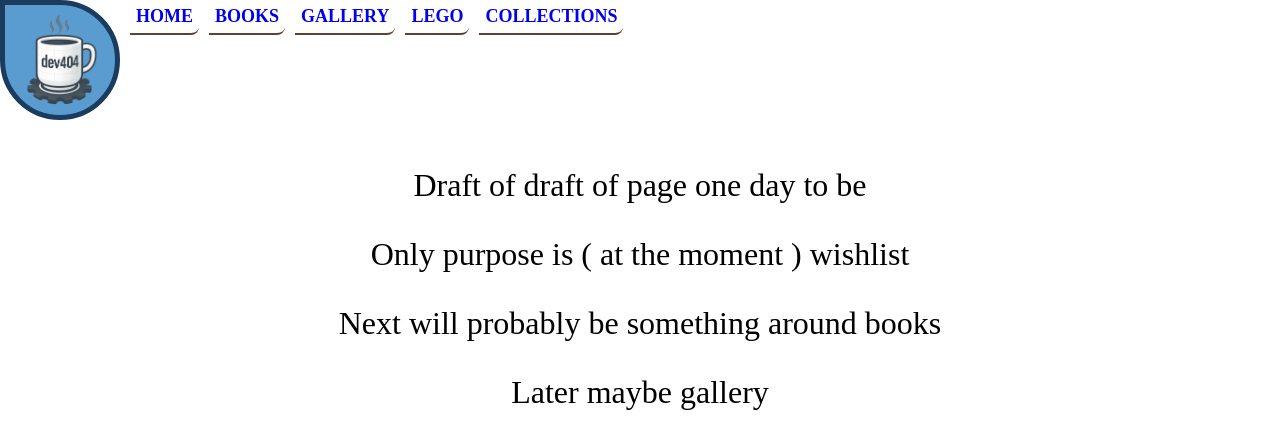
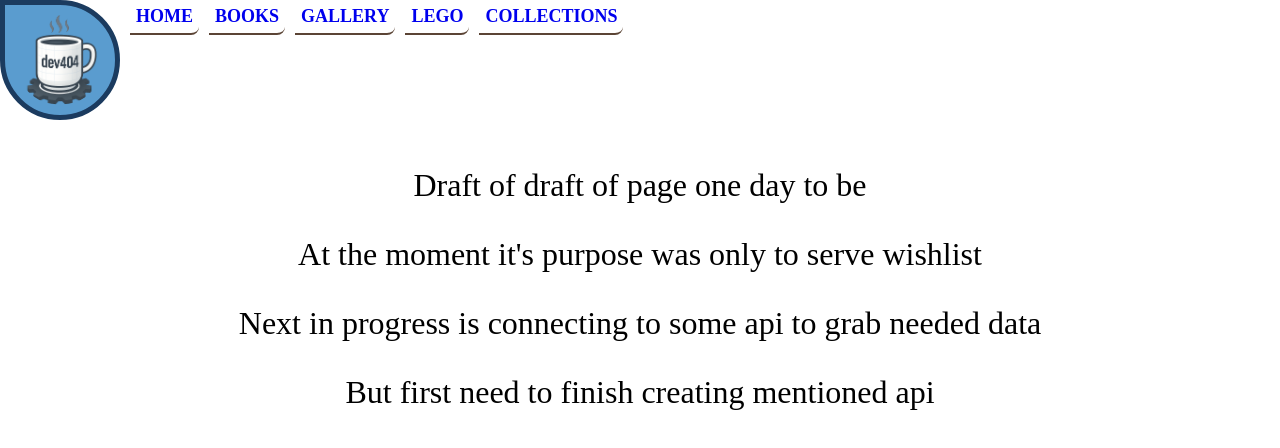
Before and after one commit to wr3dny/wr3dny.github.io, a React (Vite) app: page / in a window 1280 px wide. Shown: the top 448 px of the page. Built offline with nearby package versions, Linux system fonts and the light colour scheme.

Commit message:
A "little" clean up for further work

```diff
--- a/src/pages/Home/Home.tsx
+++ b/src/pages/Home/Home.tsx
@@ -2,9 +2,9 @@ import styles from "./Home.module.css";
 
 const homeTxt = [
   "Draft of draft of page one day to be",
-  "Only purpose is ( at the moment ) wishlist",
-  "Next will probably be something around books",
-  "Later maybe gallery",
+  "At the moment it's purpose was only to serve wishlist",
+  "Next in progress is connecting to some api to grab needed data",
+  "But first need to finish creating mentioned api",
 ];
 
 export const Home = () => {
```
